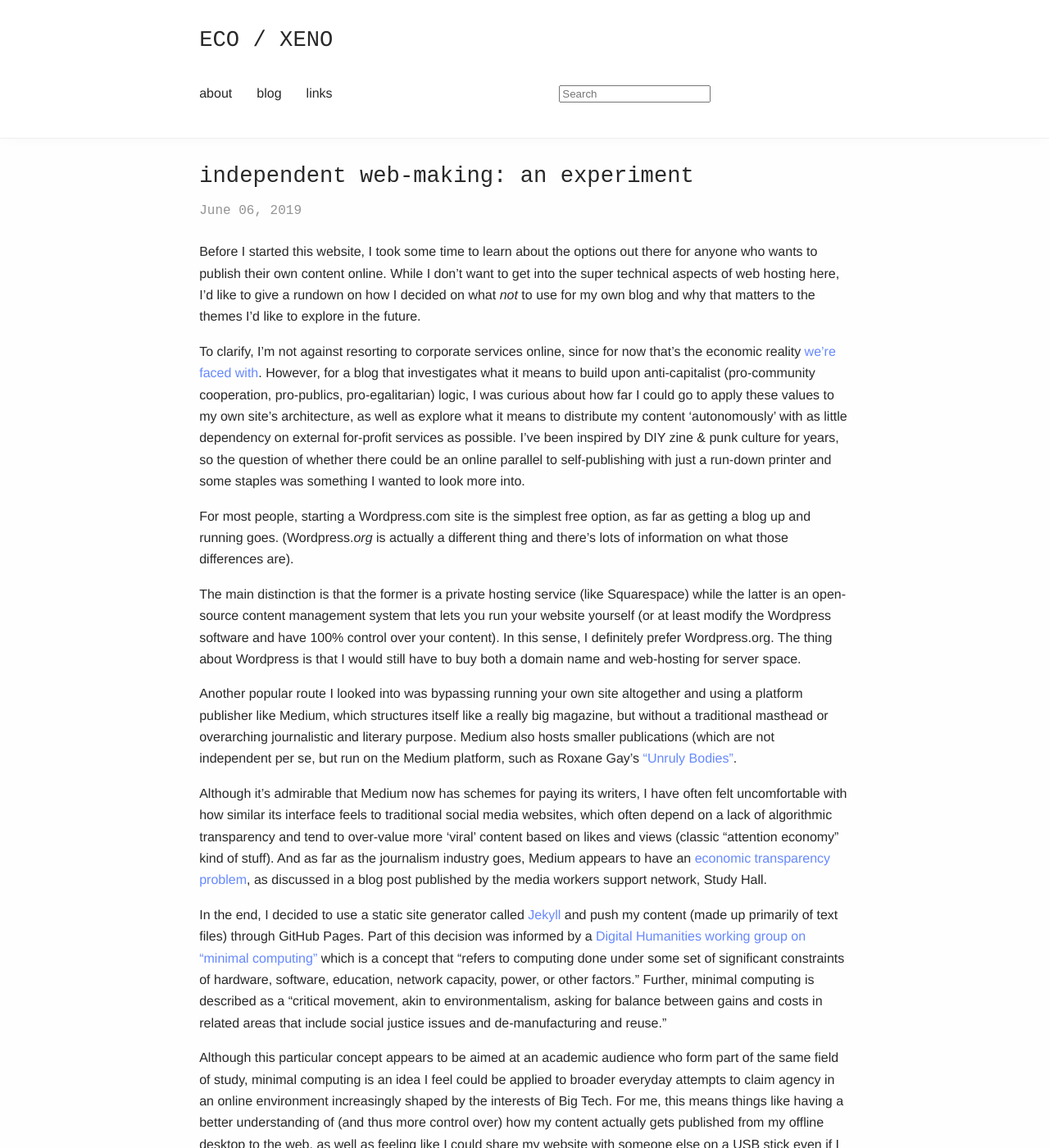
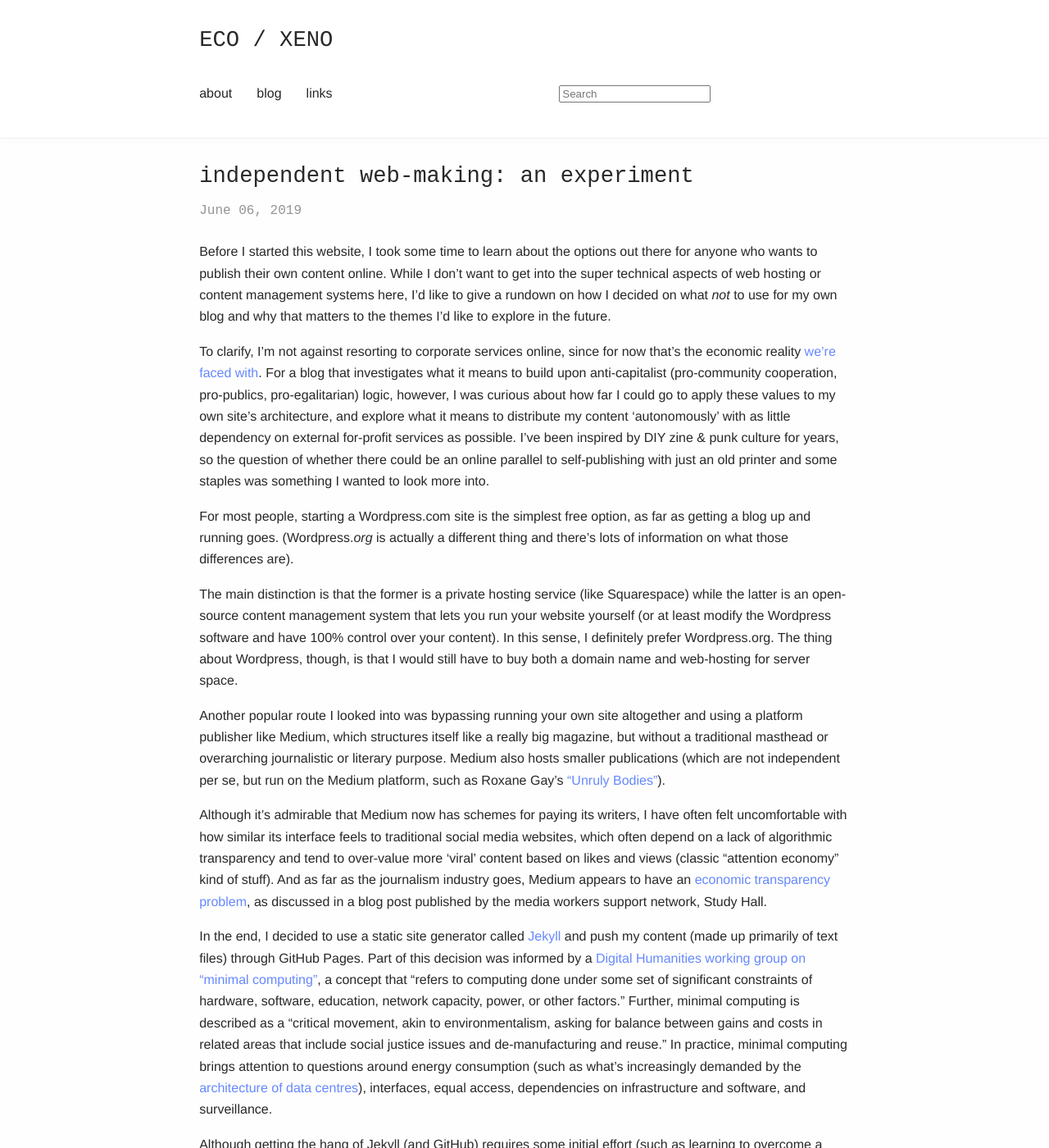
Before and after one commit to teddiebrock/blank-spaces, a Jekyll site: the page built from _posts/2019-06-06-independent-webmaking-an-experiment.md, in a window 1280 px wide and 1400 px high. Shown: the whole window at 82% size. Built offline with Jekyll 4.4.1, drawn with Linux system fonts in a browser that asks for light colours; some of the changed text lies outside the part shown.

Commit message:
updated post

```diff
--- a/_posts/2019-06-06-independent-webmaking-an-experiment.md
+++ b/_posts/2019-06-06-independent-webmaking-an-experiment.md
@@ -3,20 +3,21 @@
 title: "independent web-making: an experiment"
 ---
 
-Before I started this website, I took some time to learn about the options out there for anyone who wants to publish their own content online. While I don’t want to get into the super technical aspects of web hosting here, I’d like to give a rundown on how I decided on what *not* to use for my own blog and why that matters to the themes I’d like to explore in the future.
+Before I started this website, I took some time to learn about the options out there for anyone who wants to publish their own content online. While I don’t want to get into the super technical aspects of web hosting or content management systems here, I’d like to give a rundown on how I decided on what *not* to use for my own blog and why that matters to the themes I’d like to explore in the future.
 
-To clarify, I’m not against resorting to corporate services online, since for now that’s the economic reality [we’re faced with](https://www.theguardian.com/commentisfree/2019/feb/17/almost-impossible-to-function-without-big-five-tech-giants). However, for a blog that investigates what it means to build upon anti-capitalist (pro-community cooperation, pro-publics, pro-egalitarian) logic, I was curious about how far I could go to apply these values to my own site’s architecture, as well as explore what it means to distribute my content ‘autonomously’ with as little dependency on external for-profit services as possible. I’ve been inspired by DIY zine & punk culture for years, so the question of whether there could be an online parallel to self-publishing with just a run-down printer and some staples was something I wanted to look more into.
+To clarify, I’m not against resorting to corporate services online, since for now that’s the economic reality [we’re faced with](https://www.theguardian.com/commentisfree/2019/feb/17/almost-impossible-to-function-without-big-five-tech-giants). For a blog that investigates what it means to build upon anti-capitalist (pro-community cooperation, pro-publics, pro-egalitarian) logic, however, I was curious about how far I could go to apply these values to my own site’s architecture, and explore what it means to distribute my content ‘autonomously’ with as little dependency on external for-profit services as possible. I’ve been inspired by DIY zine & punk culture for years, so the question of whether there could be an online parallel to self-publishing with just an old printer and some staples was something I wanted to look more into.
 
 For most people, starting a Wordpress.com site is the simplest free option, as far as getting a blog up and running goes. (Wordpress.*org* is actually a different thing and there’s lots of information on what those differences are).
 
-The main distinction is that the former is a private hosting service (like Squarespace) while the latter is an open-source content management system that lets you run your website yourself (or at least modify the Wordpress software and have 100% control over your content). In this sense, I definitely prefer Wordpress.org. The thing about Wordpress is that I would still have to buy both a domain name and web-hosting for server space.
+The main distinction is that the former is a private hosting service (like Squarespace) while the latter is an open-source content management system that lets you run your website yourself (or at least modify the Wordpress software and have 100% control over your content). In this sense, I definitely prefer Wordpress.org. The thing about Wordpress, though, is that I would still have to buy both a domain name and web-hosting for server space.
 
- Another popular route I looked into was bypassing running your own site altogether and using a platform publisher like Medium, which structures itself like a really big magazine, but without a traditional masthead or overarching journalistic and literary purpose. Medium also hosts smaller publications (which are not independent per se, but run on the Medium platform, such as Roxane Gay’s [“Unruly Bodies"](https://gay.medium.com/unruly-bodies/home).
+ Another popular route I looked into was bypassing running your own site altogether and using a platform publisher like Medium, which structures itself like a really big magazine, but without a traditional masthead or overarching journalistic or literary purpose. Medium also hosts smaller publications (which are not independent per se, but run on the Medium platform, such as Roxane Gay’s [“Unruly Bodies"](https://gay.medium.com/unruly-bodies/home)).
 
 Although it’s admirable that Medium now has schemes for paying its writers, I have often felt uncomfortable with how similar its interface feels to traditional social media websites, which often depend on a lack of algorithmic transparency and tend to over-value more ‘viral’ content based on likes and views (classic “attention economy” kind of stuff). And as far as the journalism industry goes, Medium appears to have an [economic transparency problem](http://studyhall.xyz/blog/2018/6/12/mediums-mess-the-rise-and-fall-of-the-site-that-was-supposed-to-save-journalism), as discussed in a blog post published by the media workers support network, Study Hall.
 
-In the end, I decided to use a static site generator called [Jekyll](https://jekyllrb.com/) and push my content (made up primarily of text files) through GitHub Pages. Part of this decision was informed by a [Digital Humanities working group on “minimal computing”]( https://go-dh.github.io/mincomp/about/) which is a concept that “refers to computing done under some set of significant constraints of hardware, software, education, network capacity, power, or other factors.” Further, minimal computing is described as a “critical movement, akin to environmentalism, asking for balance between gains and costs in related areas that include social justice issues and de-manufacturing and reuse.”
+In the end, I decided to use a static site generator called [Jekyll](https://jekyllrb.com/) and push my content (made up primarily of text files) through GitHub Pages. Part of this decision was informed by a [Digital Humanities working group on “minimal computing”]( https://go-dh.github.io/mincomp/about/), a concept that “refers to computing done under some set of significant constraints of hardware, software, education, network capacity, power, or other factors.” Further, minimal computing is described as a “critical movement, akin to environmentalism, asking for balance between gains and costs in related areas that include social justice issues and de-manufacturing and reuse.” In practice, minimal computing brings attention to questions around energy consumption (such as what's increasingly demanded by the [architecture of data centres](https://failedarchitecture.com/podcast/01-data-space-the-architecture-and-impact-of-data-centres/)), interfaces, equal access, dependencies on infrastructure and software, and surveillance.
 
-Although this particular concept appears to be aimed at an academic audience who form part of the same field of study, minimal computing is an idea I feel could be applied to broader everyday attempts to claim agency in an online environment increasingly shaped by the interests of Big Tech. For me, this means things like having a better understanding of (and thus more control over) how my content actually gets published from my offline desktop to the web, as well as feeling like I could share my website with someone else on a USB stick even if I ran out of money to maintain a Squarespace subscription. It’s hard to imagine what the internet would be like without the imposing architecture of Amazon, Google, Facebook, Apple, or Microsoft, but I think it’s increasingly valuable to build alternatives for ourselves.
 
-Although getting the hang of Jekyll (and GitHub) requires some initial effort (such as learning to overcome a culturally-conditioned resistance to using the command line), I feel it’s been worth the energy. I now have a bundle of lightweight files that make up my site which I can edit completely on my own without need for a third-party interface. I also only had to pay for a domain name, but I could have easily used the GitHub pages domain instead. I should note, though, that GitHub is now owned by Microsoft as of June 2018, which perhaps complicates my initial goal of not having to rely on one of the Big Tech for-profit corporate services. Overall, though, the process of maintaining my website with just a text-editor feels considerably more freeing than posting directly to social media, so for now I’m happy with the results.
+Although getting the hang of Jekyll (and GitHub) requires some initial effort (such as learning to overcome a culturally-conditioned resistance to using the command line), I feel it’s been worth the energy. I now have a bundle of lightweight files that make up my site which I can edit completely on my own without need for a third-party interface. The open-source community is also there for when I want to expand my knowledge and get a bit more technical with my projects. I also only had to pay for a domain name, but I could have easily used the GitHub pages domain instead. I should note, though, that GitHub is now owned by Microsoft as of June 2018, which perhaps complicates my initial goal of not having to rely on one of the Big Tech for-profit corporate services. Overall, though, the process of maintaining my website with just a text-editor feels considerably more freeing than posting to social media or some other third-party, so for now I’m happy with the results.
+
+If you'd like to learn more about how to set up a Jekyll site, I used this peer-reviewed tutorial by the [Programming Historian](https://programminghistorian.org/en/lessons/building-static-sites-with-jekyll-github-pages)
```
